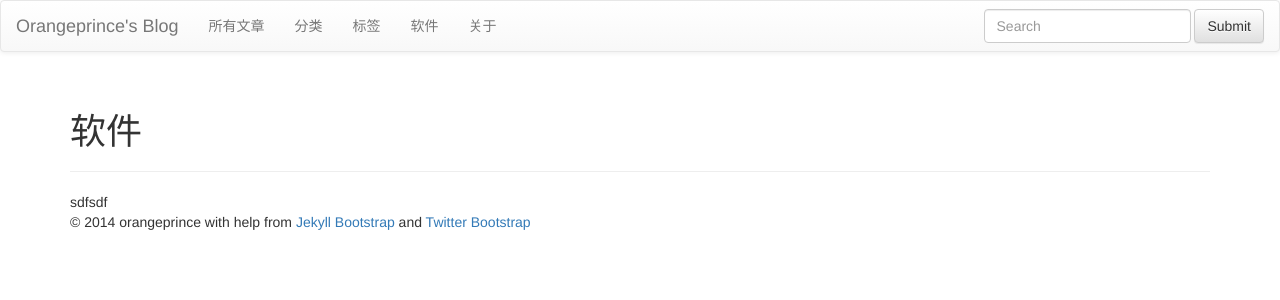
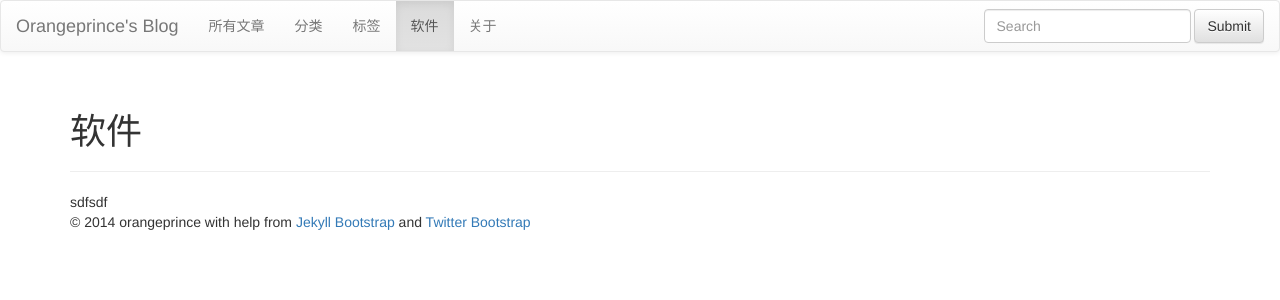
Before and after one commit to orangeprince/orangeprince.github.io, a Jekyll site: the page built from software.html, in a window 1280 px wide. Shown: the top 300 px of the page. Built offline with Jekyll 4.4.1, drawn with Linux system fonts in a browser that asks for light colours; nearby versions of some CDN libraries; library files that are not in the unit come from our copies; comment, search, counter and statistics services are not loaded.

Commit message:
modified:   _includes/themes/bootstrap-3/default.html

```diff
--- a/_includes/themes/bootstrap-3/default.html
+++ b/_includes/themes/bootstrap-3/default.html
@@ -59,15 +59,17 @@
         <!-- Collect the nav links, forms, and other content for toggling -->
         <div class="collapse navbar-collapse" id="jb-navbar-collapse">
           <ul class="nav navbar-nav">
-	<!--
             {% assign pages_list = site.weighted_pages %}
             {% assign group = 'navigation' %}
-            {% include JB/pages_list %}  -->
+            {% include JB/pages_list %}
+
+	<!--
       	<li><a href="/archive.html">所有文章</a></li>
       	<li><a href="/categories.html">分类</a></li>
       	<li><a href="/tags.html">标签</a></li>
       	<li><a href="/software.html">软件</a></li>
       	<li><a href="/about.html">关于</a></li>
+-->
           </ul>
           <form class="navbar-form navbar-right" role="search">
             <div class="form-group">
```
